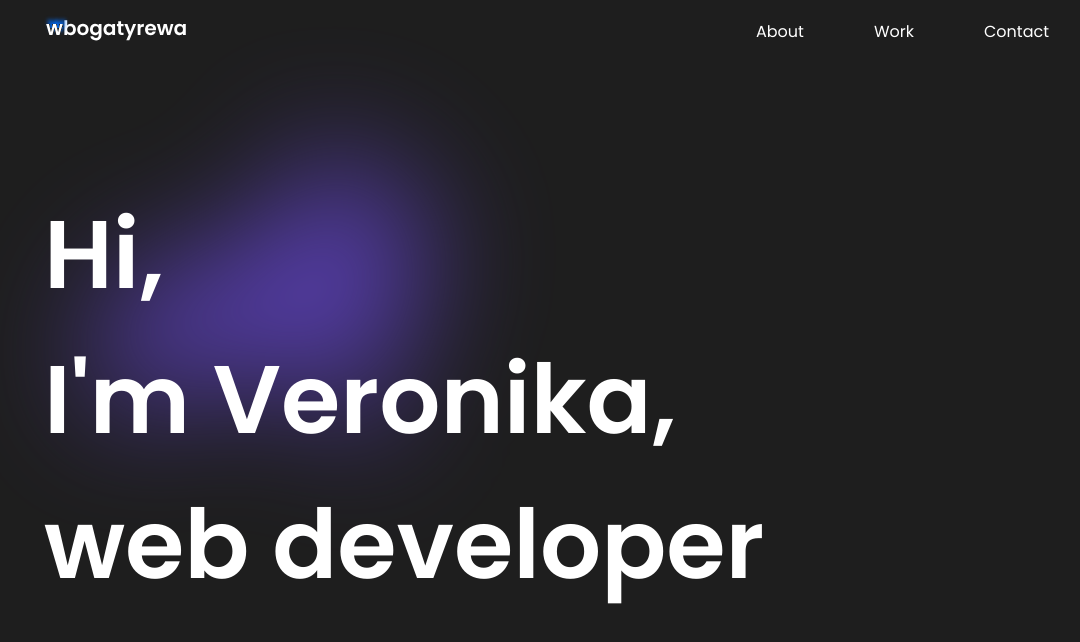
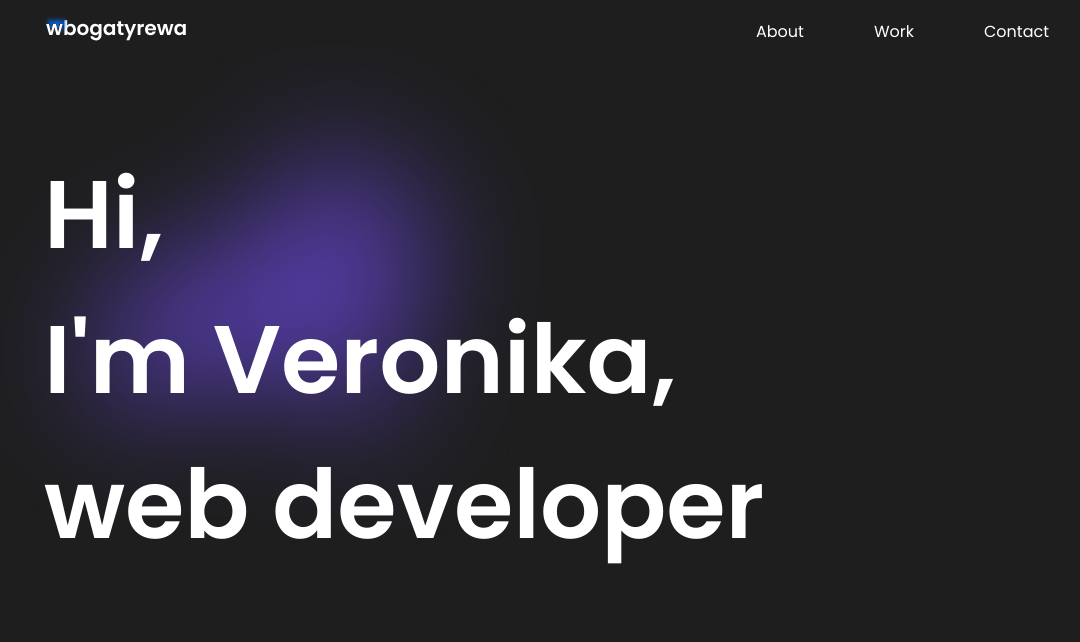
Before and after one commit to wbogatyrewa/portfolio, a React (Create React App) app: page / in a window 1280 px wide. Shown: the top 642 px of the page, without its empty margins (76-1156 px from the left). Built offline with nearby package versions, Linux system fonts and the light colour scheme.

Commit message:
change heading position

```diff
--- a/src/components/Main/Main.style.ts
+++ b/src/components/Main/Main.style.ts
@@ -6,7 +6,7 @@ export const MainContainer = styled.section`
   margin-bottom: 5vh;
 
   @media (min-width: 768px) {
-    margin-top: 15vh;
+    margin-top: 10vh;
     margin-bottom: 15vh;
   }
 `;
```
